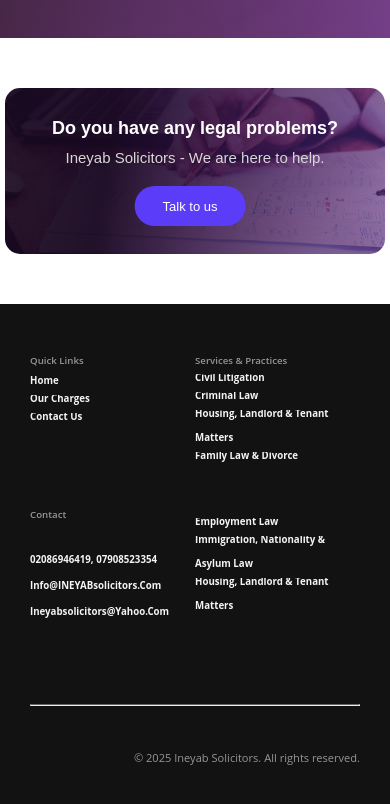
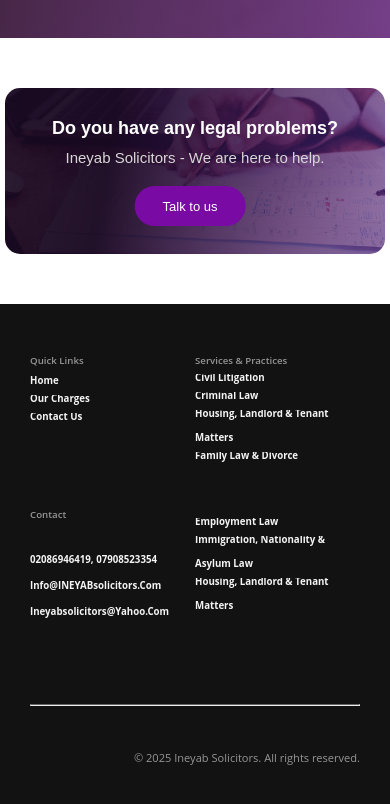
Before and after one commit to Fritz000/ineyab-solicitors, a React (Vite) app: page / in a window 390 px wide. Shown: the part 6367-7171 px from the top of the page. Built offline with nearby package versions, Linux system fonts and the light colour scheme.

Commit message:
Update Services.css

```diff
--- a/src/pages/Services.css
+++ b/src/pages/Services.css
@@ -938,7 +938,7 @@ textarea {
   }
 
   .blot105 {
-    background-color: #5a3cf9;
+    background-color: #790AA4;
     color: white;
     border: none;
     padding: 10px 20px;
@@ -1401,7 +1401,7 @@ textarea {
   }
 
   .blot105 {
-    background-color: #5a3cf9;
+    background-color: #790AA4;
     color: white;
     border: none;
     padding: 10px 20px;
@@ -1864,7 +1864,7 @@ textarea {
   }
 
   .blot105 {
-    background-color: #5a3cf9;
+    background-color: #790AA4;
     color: white;
     border: none;
     padding: 10px 20px;
@@ -2327,7 +2327,7 @@ textarea {
   }
 
   .blot105 {
-    background-color: #5a3cf9;
+    background-color: #790AA4;
     color: white;
     border: none;
     padding: 10px 20px;
@@ -2790,7 +2790,7 @@ textarea {
   }
 
   .blot105 {
-    background-color: #5a3cf9;
+    background-color: #790AA4;
     color: white;
     border: none;
     padding: 10px 20px;
@@ -3253,7 +3253,7 @@ textarea {
   }
 
   .blot105 {
-    background-color: #5a3cf9;
+    background-color: #790AA4;
     color: white;
     border: none;
     padding: 10px 20px;
@@ -3716,7 +3716,7 @@ textarea {
   }
 
   .blot105 {
-    background-color: #5a3cf9;
+    background-color: #790AA4;
     color: white;
     border: none;
     padding: 10px 20px;
```
